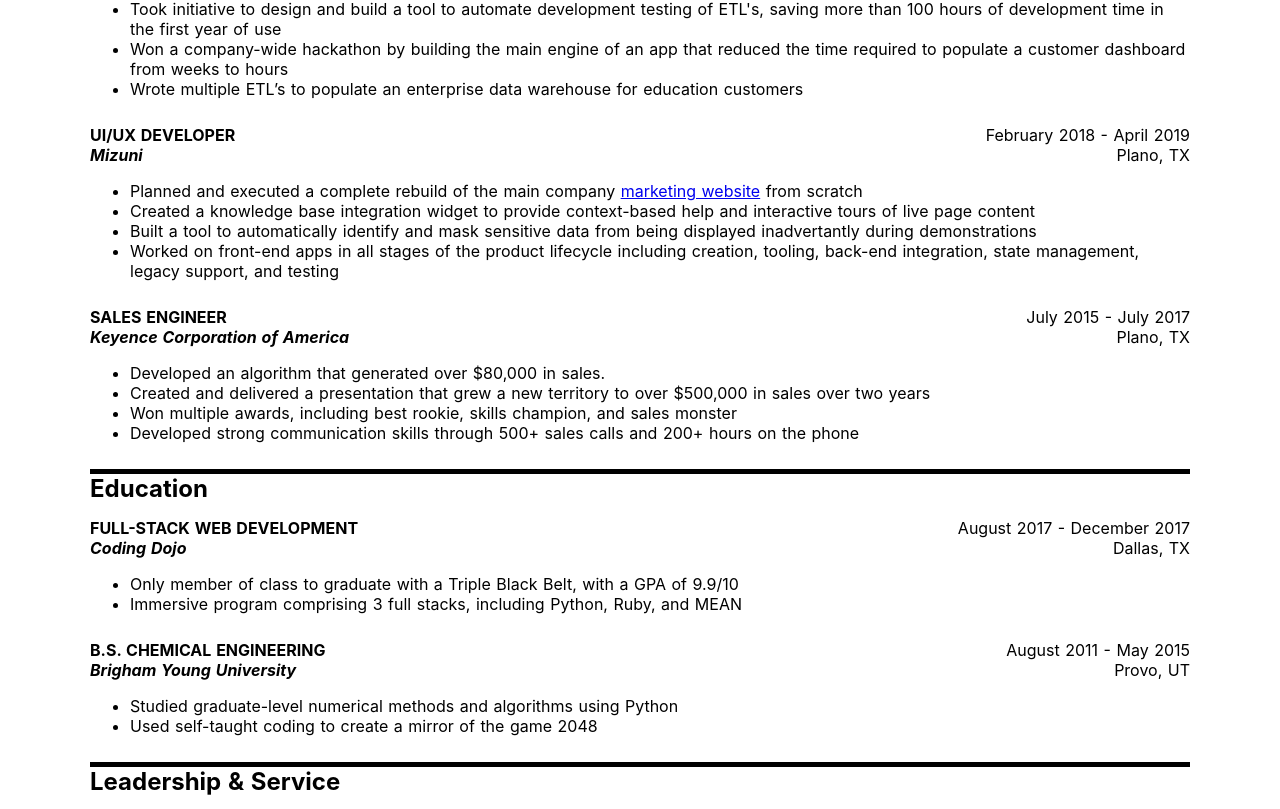
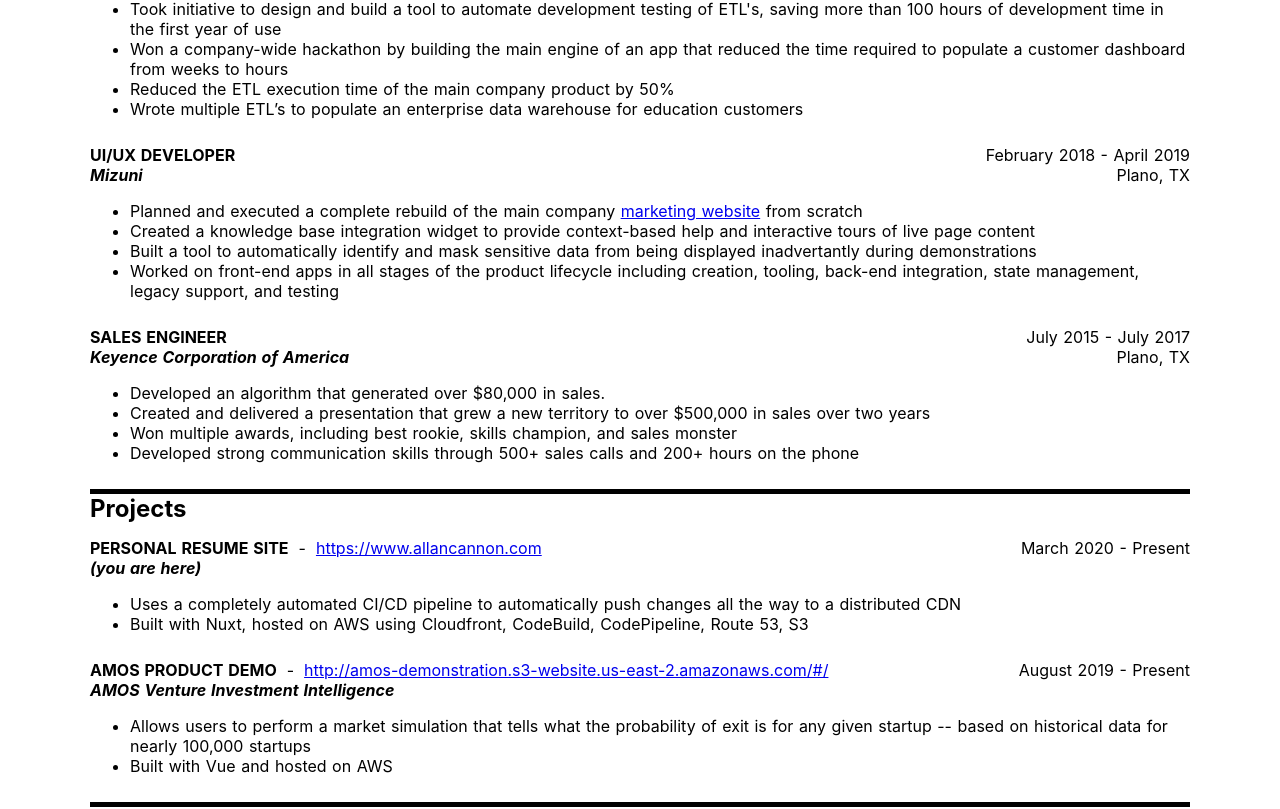
Before and after one commit to acan13/resume, a Nuxt app: page / in a window 1280 px wide. Shown: the part 430-1239 px from the top of the page. Built offline with nearby package versions, Linux system fonts and the light colour scheme.

Commit message:
add projects section

```diff
--- a/components/Experience/Experience.vue
+++ b/components/Experience/Experience.vue
@@ -7,6 +7,9 @@
                 </ac-role-item>
                 <ac-role-item>
                     Won a company-wide hackathon by building the main engine of an app that reduced the time required to populate a customer dashboard from weeks to hours
+                </ac-role-item>
+                <ac-role-item>
+                    Reduced the ETL execution time of the main company product by 50%
                 </ac-role-item>
                 <ac-role-item>
                     Wrote multiple ETL’s to populate an enterprise data warehouse for education customers
--- /dev/null
+++ b/components/Projects/Projects.vue
@@ -0,0 +1,48 @@
+<template>
+    <div class="projects-wrapper">
+        <ac-section section-title="Projects">
+            <ac-role role-name="Personal Resume Site" website="https://www.allancannon.com" organization="(you are here)" :start-date="allancannonDate" :end-date="allancannonDateEnd">
+                <ac-role-item>
+                    Uses a completely automated CI/CD pipeline to automatically push changes all the way to a distributed CDN
+                </ac-role-item>
+                <ac-role-item>
+                    Built with Nuxt, hosted on AWS using Cloudfront, CodeBuild, CodePipeline, Route 53, S3
+                </ac-role-item>
+            </ac-role>
+            <ac-role role-name="AMOS Product Demo" website="http://amos-demonstration.s3-website.us-east-2.amazonaws.com/#/" organization="AMOS Venture Investment Intelligence" :start-date="amosDate" :end-date="amosDateEnd">
+                <ac-role-item>
+                    Allows users to perform a market simulation that tells what the probability of exit is for any given startup -- based on historical data for nearly 100,000 startups
+                </ac-role-item>
+                <ac-role-item>
+                    Built with Vue and hosted on AWS
+                </ac-role-item>
+            </ac-role>
+        </ac-section>
+    </div>
+</template>
+
+<script>
+import SectionVue from '../Shared/Section.vue';
+import RoleVue from '../Shared/Role.vue';
+import RoleItemVue from '../Shared/RoleItem.vue';
+export default {
+    components: {
+        'ac-section': SectionVue,
+        'ac-role': RoleVue,
+        'ac-role-item': RoleItemVue,
+    },
+    computed: {
+
+    },
+    created () {
+        this.allancannonDate = new Date(2020, 2);
+        this.allancannonDateEnd = new Date();
+        this.amosDate = new Date(2019, 7);
+        this.amosDateEnd = new Date();
+    },
+};
+</script>
+
+<style>
+
+</style>
--- a/components/Shared/Role.vue
+++ b/components/Shared/Role.vue
@@ -1,7 +1,13 @@
 <template>
     <div class="role-wrapper">
         <div class="role-header">
-            <ac-role-info :role-name="roleName" :location="location" :start-date="startDate" :end-date="endDate" :organization="organization"/>
+            <ac-role-info
+                :role-name="roleName"
+                :location="location"
+                :start-date="startDate"
+                :end-date="endDate"
+                :organization="organization"
+                :website="website"/>
         </div>
         <ul class="role-items">
             <slot/>
@@ -33,9 +39,13 @@
         },
         endDate: {
             type: Date,
-            default: undefined, // put today for 'present'
+            default: undefined, // put new Date() for 'present'
         },
         organization: {
+            type: String,
+            default: '',
+        },
+        website: {
             type: String,
             default: '',
         },
--- a/components/Shared/RoleInfo.vue
+++ b/components/Shared/RoleInfo.vue
@@ -1,7 +1,13 @@
 <template>
     <div class="role-info-wrapper">
         <div class="role-info role-info-header-line">
-            <ac-role-name :role-name="roleName"/>
+            <div class="role-name-group">
+                <ac-role-name :role-name="roleName"/>
+                <div v-if="roleName && website" class="role-name-group-divider">
+                    -
+                </div>
+                <a v-if="website" :href="website">{{ website }}</a>
+            </div>
             <ac-role-dates :start-date="startDate" :end-date="endDate"/>
         </div>
         <div class="organization-info role-info-header-line">
@@ -44,6 +50,10 @@
             type: String,
             default: '',
         },
+        website: {
+            type: String,
+            default: '',
+        },
     },
 };
 </script>
@@ -53,4 +63,14 @@
         display: flex;
         justify-content: space-between;
     }
+
+    .role-name-group {
+        display: flex;
+        justify-content: flex-start;
+    }
+
+    .role-name-group-divider {
+        padding-left: 10px;
+        padding-right: 10px;
+    }
 </style>
--- a/components/TechSummary/TechnicalSummary.vue
+++ b/components/TechSummary/TechnicalSummary.vue
@@ -1,6 +1,6 @@
 <template>
     <div class="tech-summary-wrapper">
-        <ac-section section-title="Tech Summary">
+        <ac-section section-title="Tech Experience Summary">
             <div class="tech-summary-items-display">
                 <ac-tech-items-display :tech-summary-items="techSummaryItems" :selected-filters="selectedFilters"/>
             </div>
--- a/pages/index.vue
+++ b/pages/index.vue
@@ -11,6 +11,9 @@
         </div>
         <div class="experience-summary">
             <ac-experience/>
+        </div>
+        <div class="projects-summary">
+            <ac-projects/>
         </div>
         <div class="education-summary">
             <ac-education/>
@@ -28,6 +31,7 @@
 import ExperienceVue from '~/components/Experience/Experience.vue';
 import LeadershipServiceVue from '~/components/LeadershipService/LeadershipService.vue';
 import PersonalSummaryVue from '~/components/PersonalSummary/PersonalSummary.vue';
+import ProjectsVue from '~/components/Projects/Projects.vue';
 export default {
     head () {
         return {
@@ -41,6 +45,7 @@
         'ac-experience': ExperienceVue,
         'ac-leadership-service': LeadershipServiceVue,
         'ac-personal-summary': PersonalSummaryVue,
+        'ac-projects': ProjectsVue,
     },
 };
 </script>
```
